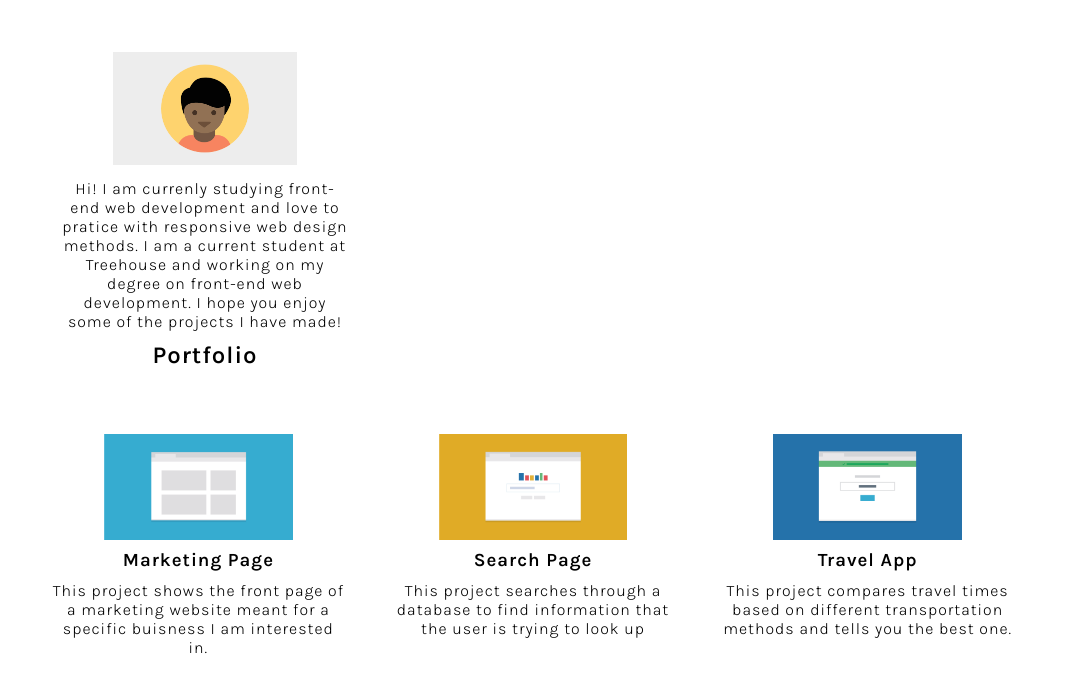
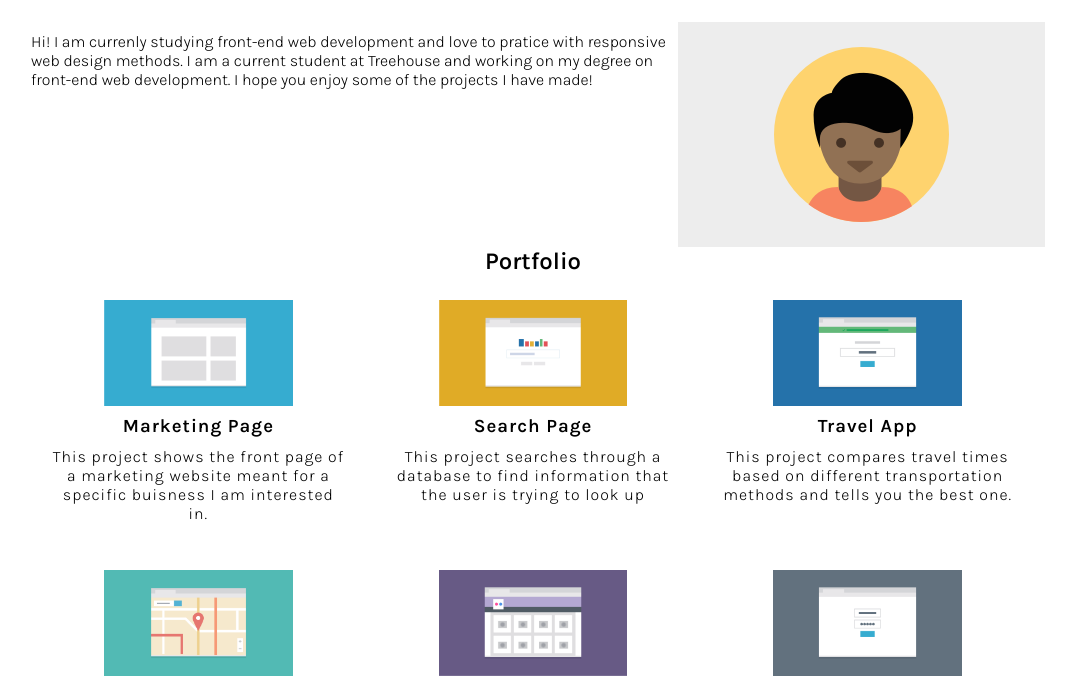
Before and after one commit to BryChai/treehouse-project-2, a plain HTML site: page index.html in a window 1280 px wide. Shown: the part 72-759 px from the top of the page, without its empty margins (107-1183 px from the left). Drawn offline with Linux system fonts and the light colour scheme.

Commit message:
updated css and html
updated div containers and added flexbox properties

```diff
--- a/css/styles.css
+++ b/css/styles.css
@@ -51,13 +51,13 @@ h1 a, .top-nav a {
 .top-nav a {
     text-transform: uppercase;
   }
-.container, .intro, .contact {
+.container, .contact {
     max-width: 1100px;
     padding: 10px;
     margin: 0 auto;
     font-family: 'Karla', sans-serif;
 }
-.col, .contact, .intro {
+.col, .contact {
     margin: 10px;
     min-height: 250px;
     color: black;
@@ -84,7 +84,6 @@ h1 a, .top-nav a {
     display: none;
   }
   img {
-    display: auto;
     margin-left: auto;
     margin-right: auto;
     width: 60%;
@@ -92,7 +91,15 @@ h1 a, .top-nav a {
   p {
     padding: 10px;
   }
-
+  .intro {
+    display: flex;
+    font-family: 'Karla', sans-serif;
+    flex-direction: column;
+  }
+  .title {
+    font-family: 'Karla', sans-serif;
+    text-align: center;
+  }
 /* Media Queries */
 @media (min-width: 768px) {
     .top-nav {
@@ -128,8 +135,10 @@ h1 a, .top-nav a {
         margin-left: 20px;
       }
       .intro {
-        display: flex;
-
+        flex-direction: row-reverse;
+      }
+      .top {
+        display: none;
       }
   }
   @media (min-width: 1024px) {
--- a/index.html
+++ b/index.html
@@ -19,14 +19,12 @@
       </ul>
     </nav>
     <main>
-      <div class="intro">
-        <div class ="col">
+        <div class="intro">
           <img src="images/responsive-layout-profile.png" alt="drawing of a person">
           <p>Hi! I am currenly studying front-end web development and love to pratice with responsive web design methods. I am a current student at Treehouse and working on my degree
         on front-end web development. I hope you enjoy some of the projects I have made!</p>
-          <h2>Portfolio</h2>
         </div>
-      </div>
+        <h2 class="title">Portfolio</h2>
         <div class="container">
           <div class ="col">
             <img src="images/portfolio-1.png" alt="">
@@ -43,8 +41,6 @@
             <h3>Travel App</h3>
             <p>This project compares travel times based on different transportation methods and tells you the best one.</p>
           </div>
-      </div>
-      <div class="container">
         <div class ="col">
           <img src="images/portfolio-4.png" alt="">
           <h3>Map of Favorite Spots</h3>
```
